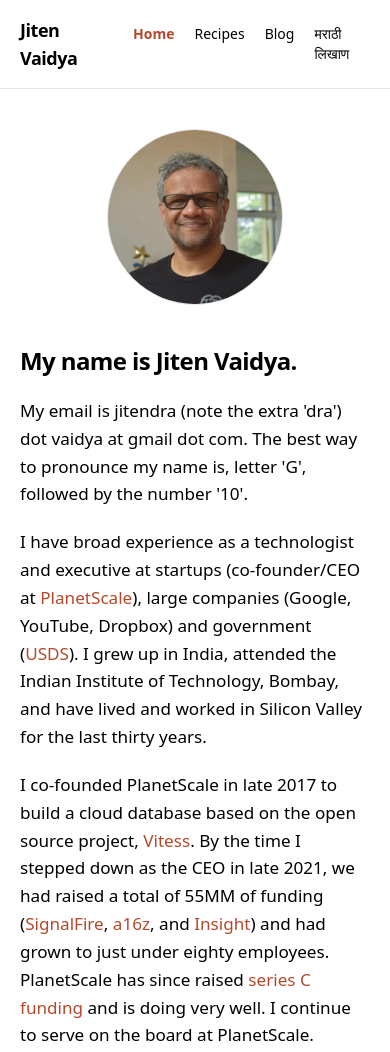
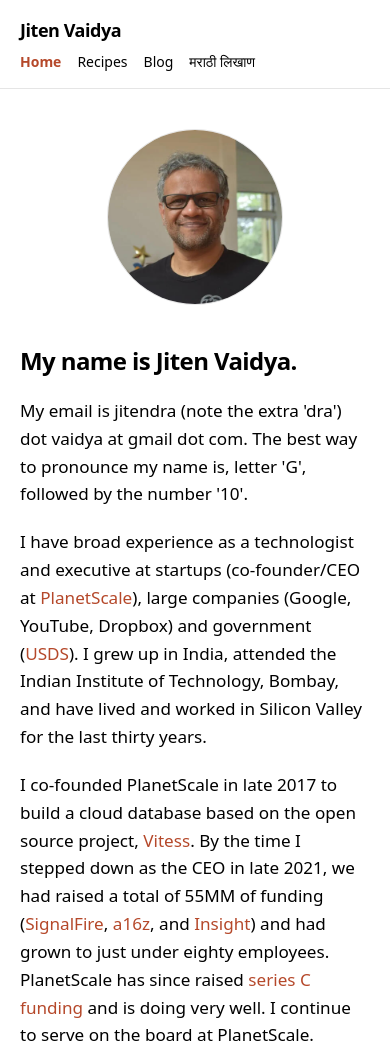
Before and after one commit to jvaidya-personal/website, an Astro site: page / in a window 390 px wide. Shown: the top 1052 px of the page. Built offline with nearby package versions, Linux system fonts and the light colour scheme; Astro itself is replaced by a stand-in of ours.

Commit message:
Nav: wrap cleanly on narrow screens now that there are four items

```diff
--- a/src/layouts/Base.astro
+++ b/src/layouts/Base.astro
@@ -28,11 +28,11 @@ const nav = [
   </head>
   <body class="min-h-screen bg-white text-black font-sans antialiased flex flex-col">
     <header class="site border-b border-black/10">
-      <div class="mx-auto max-w-3xl px-5 py-4 flex items-center justify-between gap-4">
-        <a href="/" class="font-semibold tracking-tight text-lg">Jiten Vaidya</a>
-        <nav class="flex gap-5 text-sm">
+      <div class="mx-auto max-w-3xl px-5 py-4 flex flex-wrap items-center justify-between gap-x-4 gap-y-2">
+        <a href="/" class="font-semibold tracking-tight text-lg whitespace-nowrap">Jiten Vaidya</a>
+        <nav class="flex flex-wrap gap-x-4 sm:gap-x-5 gap-y-1 text-sm">
           {nav.map((n) => (
-            <a href={n.href} class:list={['hover:text-accent', n.active ? 'text-accent font-semibold' : 'text-black']} aria-current={n.active ? 'page' : undefined}>{n.label}</a>
+            <a href={n.href} class:list={['hover:text-accent whitespace-nowrap', n.active ? 'text-accent font-semibold' : 'text-black']} aria-current={n.active ? 'page' : undefined}>{n.label}</a>
           ))}
         </nav>
       </div>
```
